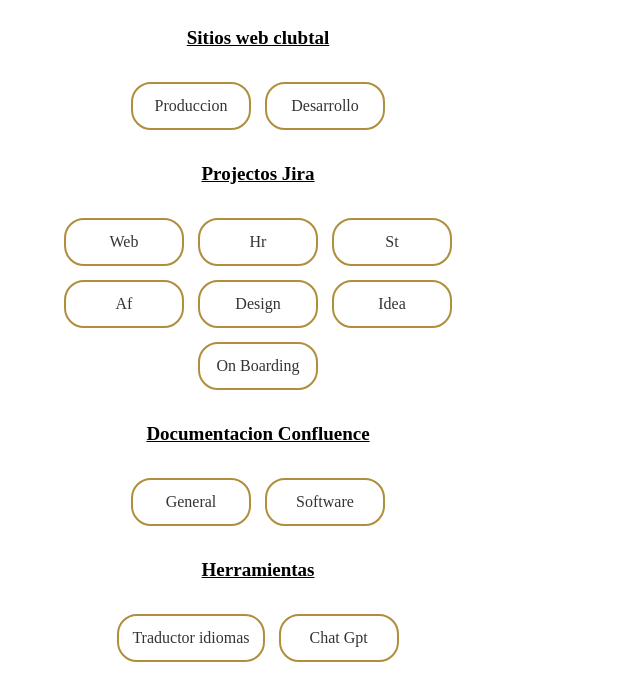
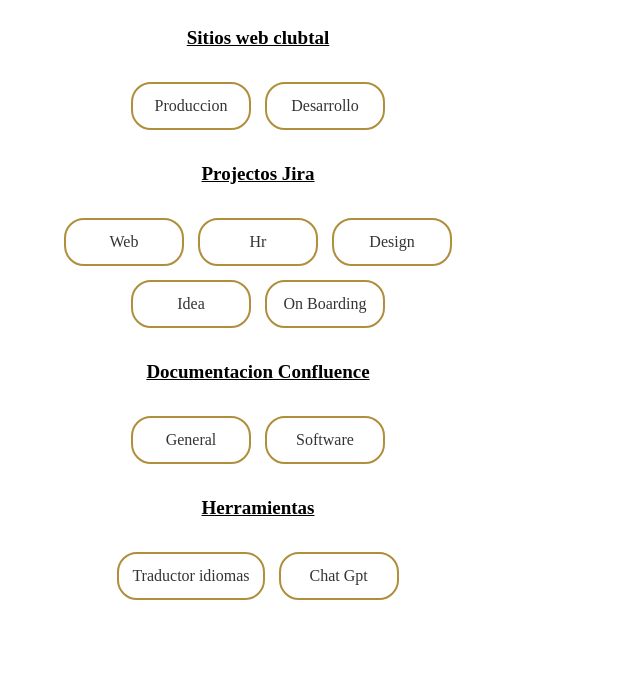
Before and after one commit to MEGAFRAN/extension-factory, a Next.js app: page / in a window 1280 px wide. Shown: the top 700 px of the page, without its empty margins (0-640 px from the left). Built offline with nearby package versions, Linux system fonts and the light colour scheme.

Commit message:
feature/v0.0.0.2: removed unnecessary projects and updated links

```diff
--- a/pages/index.tsx
+++ b/pages/index.tsx
@@ -10,13 +10,11 @@
   urls: [
   'https://clubtal.atlassian.net/jira/software/c/projects/WEB/boards/1',
   'https://clubtal.atlassian.net/jira/software/c/projects/HR/boards/3',
-  'https://clubtal.atlassian.net/jira/software/projects/ST/boards/13',
-  'https://clubtal.atlassian.net/jira/software/projects/AF/boards/11',
   'https://clubtal.atlassian.net/jira/software/projects/DES/boards/8',
   'https://clubtal.atlassian.net/jira/software/projects/IDEA/boards/9',
   'https://clubtal.atlassian.net/jira/software/projects/ON/boards/10'
   ],
-  names: ['Web', 'Hr', 'St', 'Af', 'Design', 'Idea', 'On Boarding']
+  names: ['Web', 'Hr', 'Design', 'Idea', 'On Boarding']
 }
 const clubtalConfluence = {
   urls: [
```
Also changed, not shown: public/manifest.json.
